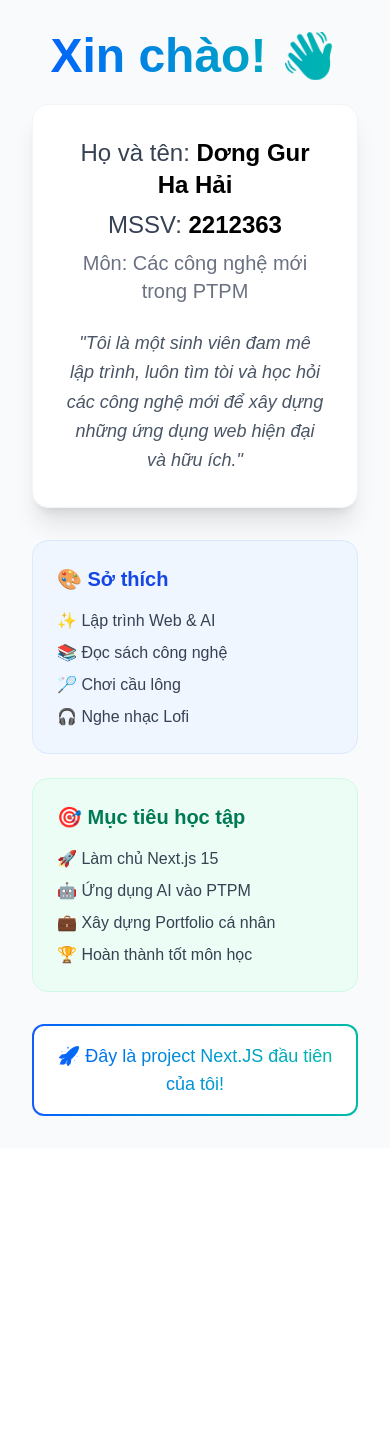
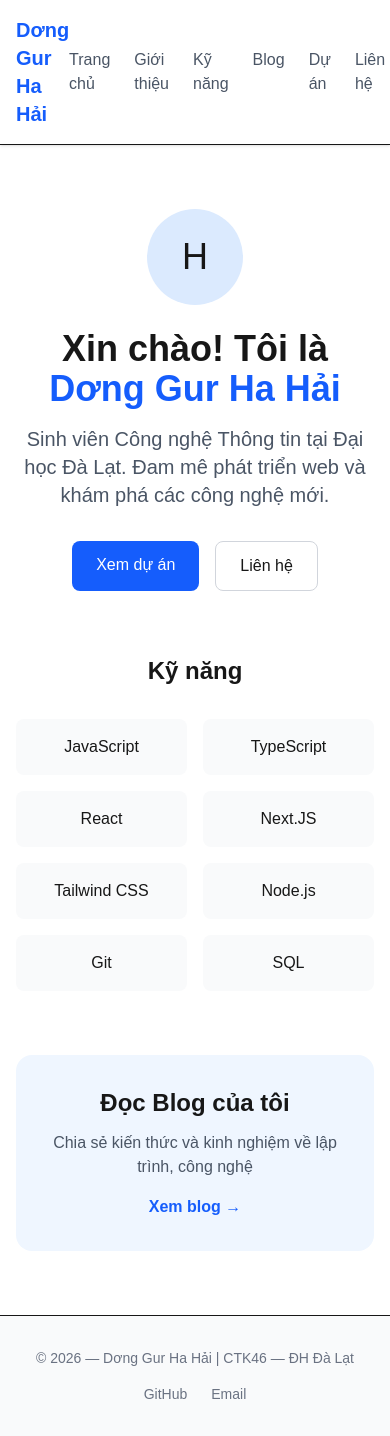
Before and after one commit to Ngocon2004/git-demo, a Next.js app in the folder ctk46-lab01/: page / in a window 390 px wide. Before the commit the page ends 1148 px from the top, so only its background shows below. Built offline with nearby package versions, Linux system fonts and the light colour scheme.

Commit message:
feat: hoàn thành Phần 1 & 2 - Thêm Layout, Navbar, Footer và các trang cơ bản

```diff
--- /dev/null
+++ b/ctk46-lab01/src/app/about/page.tsx
@@ -0,0 +1,25 @@
+export default function AboutPage() {
+  return (
+    <div className="max-w-5xl mx-auto px-4 py-12">
+      <h1 className="text-3xl font-bold mb-6">Giới thiệu</h1>
+      <div className="space-y-4 text-gray-700">
+        <p>
+          Xin chào! Tôi là <strong>Dơng Gur Ha Hải</strong>, sinh viên năm 4 ngành Công nghệ Thông tin tại Đại học Đà Lạt.
+        </p>
+        <h2 className="text-2xl font-semibold mt-8 mb-4">Kỹ năng</h2>
+        <ul className="list-disc list-inside space-y-2">
+          <li>JavaScript / TypeScript</li>
+          <li>React & Next.JS</li>
+          <li>Tailwind CSS</li>
+          <li>Git & GitHub</li>
+          <li>SQL & PostgreSQL</li>
+        </ul>
+        <h2 className="text-2xl font-semibold mt-8 mb-4">Học vấn</h2>
+        <div className="bg-gray-50 rounded-lg p-4">
+          <p className="font-medium">Đại học Đà Lạt</p>
+          <p className="text-gray-500">Cử nhân Công nghệ Thông tin (2022 — 2026)</p>
+        </div>
+      </div>
+    </div>
+  );
+}
--- /dev/null
+++ b/ctk46-lab01/src/app/contact/page.tsx
@@ -0,0 +1,26 @@
+export default function ContactPage() {
+  return (
+    <div className="max-w-5xl mx-auto px-4 py-12">
+      <h1 className="text-3xl font-bold mb-6">Liên hệ</h1>
+      <div className="space-y-4 text-gray-700">
+        <div className="bg-gray-50 rounded-lg p-6 space-y-3">
+          <p>
+            <strong>Email:</strong>{" "}
+            <a href="mailto:haidgh@sv.dlu.edu.vn" className="text-blue-600 hover:underline">
+              haidgh@sv.dlu.edu.vn
+            </a>
+          </p>
+          <p>
+            <strong>GitHub:</strong>{" "}
+            <a href="https://github.com/haidgh" target="_blank" rel="noopener noreferrer" className="text-blue-600 hover:underline">
+              github.com/haidgh
+            </a>
+          </p>
+          <p>
+            <strong>Địa chỉ:</strong> Đại học Đà Lạt, 01 Phù Đổng Thiên Vương, Đà Lạt
+          </p>
+        </div>
+      </div>
+    </div>
+  );
+}
--- a/ctk46-lab01/src/app/layout.tsx
+++ b/ctk46-lab01/src/app/layout.tsx
@@ -1,9 +1,11 @@
 import type { Metadata } from "next";
 import "./globals.css";
+import Navbar from "@/components/navbar";
+import Footer from "@/components/footer";
 
 export const metadata: Metadata = {
- title: "CTK46 - Lab 01",
- description: "Bài thực hành 1 - Các công nghệ mới trong PTPM",
+  title: "Portfolio — Dơng Gur Ha Hải",
+  description: "Website portfolio cá nhân — CTK46",
 };
 
 export default function RootLayout({
@@ -13,7 +15,11 @@ export default function RootLayout({
 }>) {
   return (
     <html lang="vi">
- <body>{children}</body>
+      <body className="min-h-screen flex flex-col">
+        <Navbar />
+        <main className="flex-1">{children}</main>
+        <Footer />
+      </body>
     </html>
   );
 }
--- a/ctk46-lab01/src/app/page.tsx
+++ b/ctk46-lab01/src/app/page.tsx
@@ -1,61 +1,72 @@
-export default function Home() {
+import Link from "next/link";
+
+export default function HomePage() {
   return (
- <main className="flex min-h-screen flex-col items-center justify-center p-8 bg-gray-50 dark:bg-zinc-950">
- <div className="text-center max-w-3xl w-full">
- <h1 className="text-5xl font-extrabold mb-6 text-transparent bg-clip-text bg-gradient-to-r from-blue-600 to-teal-500">
- Xin chào! 👋
+    <div className="max-w-5xl mx-auto px-4 py-16">
+      {/* Hero section */}
+      <div className="text-center mb-16">
+        <div className="w-24 h-24 bg-blue-100 rounded-full mx-auto mb-6 flex items-center justify-center">
+          <span className="text-4xl">H</span>
+        </div>
+        <h1 className="text-4xl md:text-5xl font-bold mb-4">
+          Xin chào! Tôi là <span className="text-blue-600">Dơng Gur Ha Hải</span>
         </h1>
-
- <div className="bg-white dark:bg-zinc-900 p-8 rounded-2xl shadow-xl mb-8 border border-gray-100 dark:border-zinc-800">
- <p className="text-2xl text-gray-700 dark:text-zinc-300 mb-2">
- Họ và tên: <span className="font-bold text-black dark:text-white">Dơng Gur Ha Hải</span>
+        <p className="text-xl text-gray-600 mb-8 max-w-2xl mx-auto">
+          Sinh viên Công nghệ Thông tin tại Đại học Đà Lạt. Đam mê phát triển web và khám phá các công nghệ mới.
         </p>
- <p className="text-2xl text-gray-700 dark:text-zinc-300 mb-2">
- MSSV: <span className="font-bold text-black dark:text-white">2212363</span>
- </p>
- <p className="text-xl text-gray-500 dark:text-zinc-400 mb-6">
- Môn: Các công nghệ mới trong PTPM
- </p>
-
- <div className="max-w-xl mx-auto mb-0 text-lg text-gray-600 dark:text-zinc-400 italic leading-relaxed">
- "Tôi là một sinh viên đam mê lập trình, luôn tìm tòi và học hỏi các công nghệ mới để xây dựng những ứng dụng web hiện đại và hữu ích."
+        <div className="flex justify-center gap-4">
+          <Link
+            href="/projects"
+            className="bg-blue-600 text-white px-6 py-3 rounded-lg hover:bg-blue-700 transition-colors"
+          >
+            Xem dự án
+          </Link>
+          <Link
+            href="/contact"
+            className="border border-gray-300 px-6 py-3 rounded-lg hover:bg-gray-50 transition-colors"
+          >
+            Liên hệ
+          </Link>
         </div>
       </div>
 
- <div className="grid grid-cols-1 md:grid-cols-2 gap-6 mb-8 text-left">
- <div className="bg-blue-50 dark:bg-blue-900/20 p-6 rounded-2xl border border-blue-100 dark:border-blue-800/30">
- <h2 className="text-xl font-bold mb-4 text-blue-700 dark:text-blue-400 flex items-center gap-2">
- 🎨 Sở thích
- </h2>
- <ul className="space-y-2 text-gray-700 dark:text-zinc-300">
- <li className="flex items-center gap-2">✨ Lập trình Web & AI</li>
- <li className="flex items-center gap-2">📚 Đọc sách công nghệ</li>
- <li className="flex items-center gap-2">🏸 Chơi cầu lông</li>
- <li className="flex items-center gap-2">🎧 Nghe nhạc Lofi</li>
- </ul>
+      {/* Skills section */}
+      <div className="mb-16">
+        <h2 className="text-2xl font-bold text-center mb-8">Kỹ năng</h2>
+        <div className="grid grid-cols-2 md:grid-cols-4 gap-4">
+          {[
+            "JavaScript",
+            "TypeScript",
+            "React",
+            "Next.JS",
+            "Tailwind CSS",
+            "Node.js",
+            "Git",
+            "SQL",
+          ].map((skill) => (
+            <div
+              key={skill}
+              className="bg-gray-50 rounded-lg p-4 text-center hover:bg-blue-50 hover:text-blue-600 transition-colors"
+            >
+              {skill}
             </div>
-
- <div className="bg-emerald-50 dark:bg-emerald-900/20 p-6 rounded-2xl border border-emerald-100 dark:border-emerald-800/30">
- <h2 className="text-xl font-bold mb-4 text-emerald-700 dark:text-emerald-400 flex items-center gap-2">
- 🎯 Mục tiêu học tập
- </h2>
- <ul className="space-y-2 text-gray-700 dark:text-zinc-300">
- <li className="flex items-center gap-2">🚀 Làm chủ Next.js 15</li>
- <li className="flex items-center gap-2">🤖 Ứng dụng AI vào PTPM</li>
- <li className="flex items-center gap-2">💼 Xây dựng Portfolio cá nhân</li>
- <li className="flex items-center gap-2">🏆 Hoàn thành tốt môn học</li>
- </ul>
+          ))}
         </div>
       </div>
 
- <div className="bg-gradient-to-r from-blue-600 to-teal-500 rounded-xl p-[2px]">
- <div className="bg-white dark:bg-zinc-950 rounded-[10px] p-4">
- <p className="text-lg font-medium bg-clip-text bg-gradient-to-r from-blue-600 to-teal-500 text-transparent">
- 🚀 Đây là project Next.JS đầu tiên của tôi!
+      {/* CTA section */}
+      <div className="bg-blue-50 rounded-2xl p-8 text-center">
+        <h2 className="text-2xl font-bold mb-3">Đọc Blog của tôi</h2>
+        <p className="text-gray-600 mb-4">
+          Chia sẻ kiến thức và kinh nghiệm về lập trình, công nghệ
         </p>
+        <Link
+          href="/blog"
+          className="text-blue-600 font-semibold hover:underline"
+        >
+          Xem blog →
+        </Link>
       </div>
     </div>
- </div>
- </main>
   );
 }
--- /dev/null
+++ b/ctk46-lab01/src/app/projects/page.tsx
@@ -0,0 +1,56 @@
+import Link from "next/link";
+
+const projects = [
+  {
+    id: "1",
+    title: "Website Portfolio",
+    description: "Website cá nhân xây dựng bằng Next.JS và Tailwind CSS",
+    tech: ["Next.JS", "Tailwind CSS", "TypeScript"],
+    status: "Đang phát triển",
+  },
+  {
+    id: "2",
+    title: "Ứng dụng Quản lý Công việc",
+    description: "Ứng dụng Todo App với React và Local Storage",
+    tech: ["React", "CSS Modules", "JavaScript"],
+    status: "Hoàn thành",
+  },
+  {
+    id: "3",
+    title: "API RESTful",
+    description: "API quản lý sản phẩm với Node.js và Express",
+    tech: ["Node.js", "Express", "MongoDB"],
+    status: "Hoàn thành",
+  },
+];
+
+export default function ProjectsPage() {
+  return (
+    <div className="max-w-5xl mx-auto px-4 py-12">
+      <h1 className="text-3xl font-bold mb-6">Dự án</h1>
+      <div className="grid grid-cols-1 md:grid-cols-2 gap-6">
+        {projects.map((project) => (
+          <div key={project.id} className="border rounded-lg p-6 hover:shadow-md transition-shadow flex flex-col">
+            <div className="flex items-center justify-between mb-2">
+              <Link href={`/projects/${project.id}`}>
+                <h2 className="text-xl font-semibold hover:text-blue-600 transition-colors">{project.title}</h2>
+              </Link>
+              <span className={`text-xs px-2 py-1 rounded-full ${project.status === "Hoàn thành" ? "bg-green-100 text-green-700" : "bg-yellow-100 text-yellow-700"}`}>
+                {project.status}
+              </span>
+            </div>
+            <p className="text-gray-600 mb-4 flex-1">{project.description}</p>
+            <div className="flex flex-wrap gap-2">
+              {project.tech.map((t) => (
+                <span key={t} className="bg-blue-100 text-blue-700 text-sm px-3 py-1 rounded-full">{t}</span>
+              ))}
+            </div>
+            <Link href={`/projects/${project.id}`} className="mt-4 text-blue-600 text-sm hover:underline">
+              Xem chi tiết →
+            </Link>
+          </div>
+        ))}
+      </div>
+    </div>
+  );
+}
--- /dev/null
+++ b/ctk46-lab01/src/app/skills/page.tsx
@@ -0,0 +1,28 @@
+export default function SkillsPage() {
+  const skills = [
+    { category: "Ngôn ngữ", items: ["JavaScript", "TypeScript", "HTML5", "CSS3", "Python"] },
+    { category: "Frameworks/Libs", items: ["React", "Next.js", "Express", "Tailwind CSS", "Bootstrap"] },
+    { category: "Công cụ & DB", items: ["Git & GitHub", "Docker", "PostgreSQL", "MongoDB", "VS Code"] },
+  ];
+
+  return (
+    <div className="max-w-5xl mx-auto px-4 py-12">
+      <h1 className="text-3xl font-bold mb-8">Kỹ năng chuyên môn</h1>
+      <div className="grid grid-cols-1 md:grid-cols-3 gap-8">
+        {skills.map((group) => (
+          <div key={group.category} className="bg-gray-50 rounded-xl p-6 border border-gray-100">
+            <h2 className="text-xl font-bold text-blue-600 mb-4">{group.category}</h2>
+            <ul className="space-y-2">
+              {group.items.map((item) => (
+                <li key={item} className="flex items-center gap-2 text-gray-700">
+                  <span className="w-2 h-2 bg-blue-400 rounded-full"></span>
+                  {item}
+                </li>
+              ))}
+            </ul>
+          </div>
+        ))}
+      </div>
+    </div>
+  );
+}
--- /dev/null
+++ b/ctk46-lab01/src/components/footer.tsx
@@ -0,0 +1,17 @@
+export default function Footer() {
+  return (
+    <footer className="bg-gray-50 border-t mt-auto">
+      <div className="max-w-5xl mx-auto px-4 py-8">
+        <div className="flex flex-col md:flex-row justify-between items-center gap-4">
+          <p className="text-gray-500 text-sm">
+            © 2026 — Dơng Gur Ha Hải | CTK46 — ĐH Đà Lạt
+          </p>
+          <div className="flex gap-6 text-sm text-gray-500">
+            <a href="https://github.com/haidgh" target="_blank" className="hover:text-blue-600">GitHub</a>
+            <a href="mailto:haidgh@sv.dlu.edu.vn" className="hover:text-blue-600">Email</a>
+          </div>
+        </div>
+      </div>
+    </footer>
+  );
+}
--- /dev/null
+++ b/ctk46-lab01/src/components/navbar.tsx
@@ -0,0 +1,23 @@
+import Link from "next/link";
+
+export default function Navbar() {
+  return (
+    <nav className="bg-white shadow-sm border-b">
+      <div className="max-w-5xl mx-auto px-4 py-4">
+        <div className="flex items-center justify-between">
+          <Link href="/" className="text-xl font-bold text-blue-600">
+            Dơng Gur Ha Hải
+          </Link>
+          <div className="flex gap-6">
+            <Link href="/" className="text-gray-600 hover:text-blue-600 transition-colors">Trang chủ</Link>
+            <Link href="/about" className="text-gray-600 hover:text-blue-600 transition-colors">Giới thiệu</Link>
+            <Link href="/skills" className="text-gray-600 hover:text-blue-600 transition-colors">Kỹ năng</Link>
+            <Link href="/blog" className="text-gray-600 hover:text-blue-600 transition-colors">Blog</Link>
+            <Link href="/projects" className="text-gray-600 hover:text-blue-600 transition-colors">Dự án</Link>
+            <Link href="/contact" className="text-gray-600 hover:text-blue-600 transition-colors">Liên hệ</Link>
+          </div>
+        </div>
+      </div>
+    </nav>
+  );
+}
```
Lines whose indentation alone changed are shown as unchanged.
